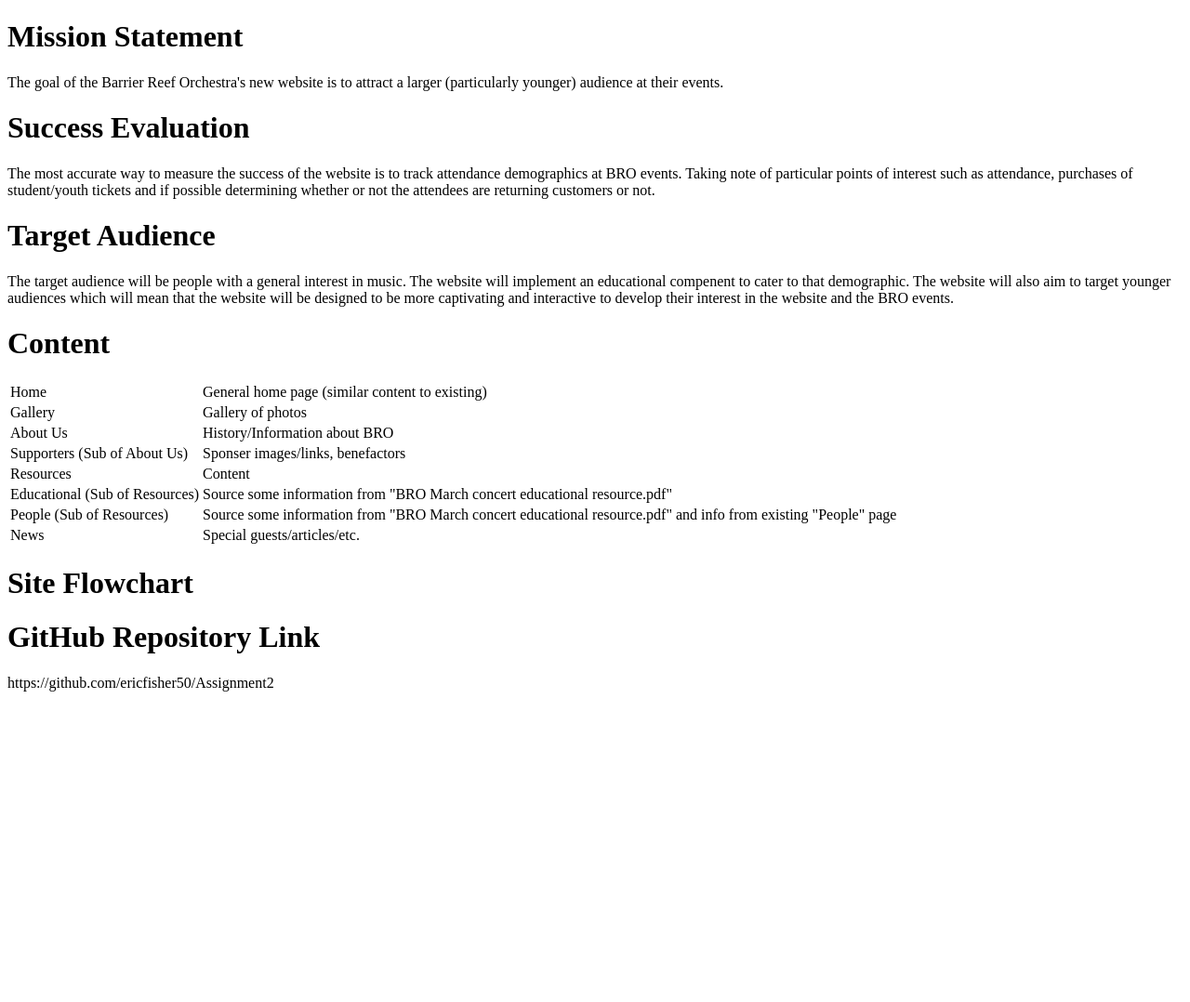
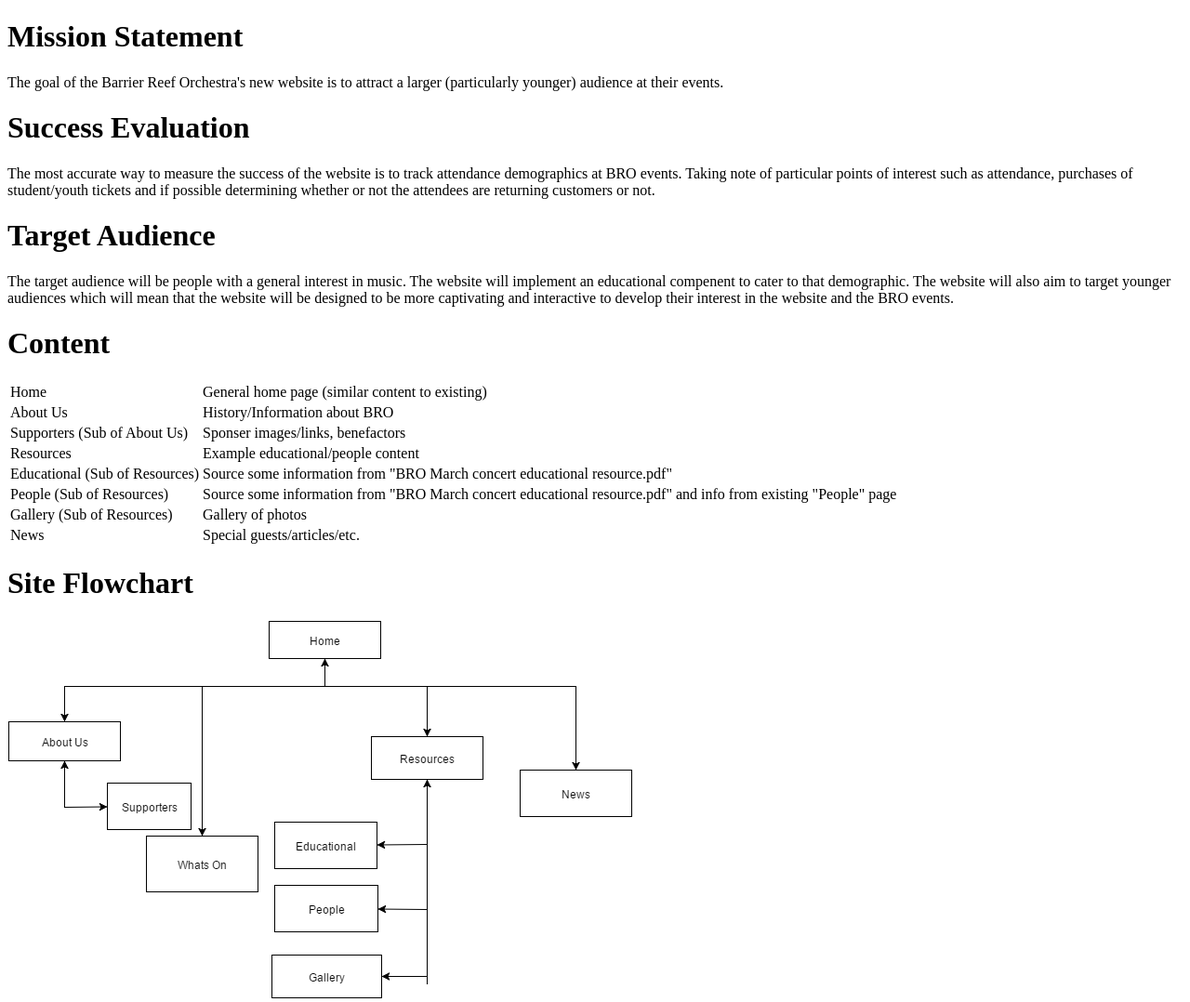
Before and after one commit to ericfisher50/Assignment2, a plain HTML site: page plan.html in a window 1280 px wide. Shown: the top 1078 px of the page at 93% size. Before the commit the page ends 800 px from the top, so only its background shows below. Drawn offline with Linux system fonts and the light colour scheme.

Commit message:
update of project plan

```diff
--- a/plan.html
+++ b/plan.html
@@ -25,23 +25,24 @@
 <table>
 <tr><td> Home </td>
 <td> General home page (similar content to existing) </td></tr>
-<tr><td> Gallery </td>
-<td> Gallery of photos </td>
 <tr><td> About Us </td>
 <td> History/Information about BRO </td>
 <tr> <td> Supporters (Sub of About Us) </td>
 <td> Sponser images/links, benefactors</tr>
 <tr><td> Resources </td>
-<td> Content </td>
+<td> Example educational/people content </td>
 <tr><td> Educational (Sub of Resources) </td>
 <td> Source some information from "BRO March concert educational resource.pdf" </td>
 <tr><td> People (Sub of Resources) </td>
 <td> Source some information from "BRO March concert educational resource.pdf" and info from existing "People" page  </td>
+<tr><td> Gallery (Sub of Resources) </td>
+<td> Gallery of photos </td>
 <tr><td> News </td>
 <td> Special guests/articles/etc. </td>
 </table>
 <h1> Site Flowchart </h1>
 
+<img src="Flowchart.png" width="673" height="408" alt=""/>
 <h1> GitHub Repository Link </h1>
 
 https://github.com/ericfisher50/Assignment2
```
Also changed, not shown: Flowchart.png (added).
